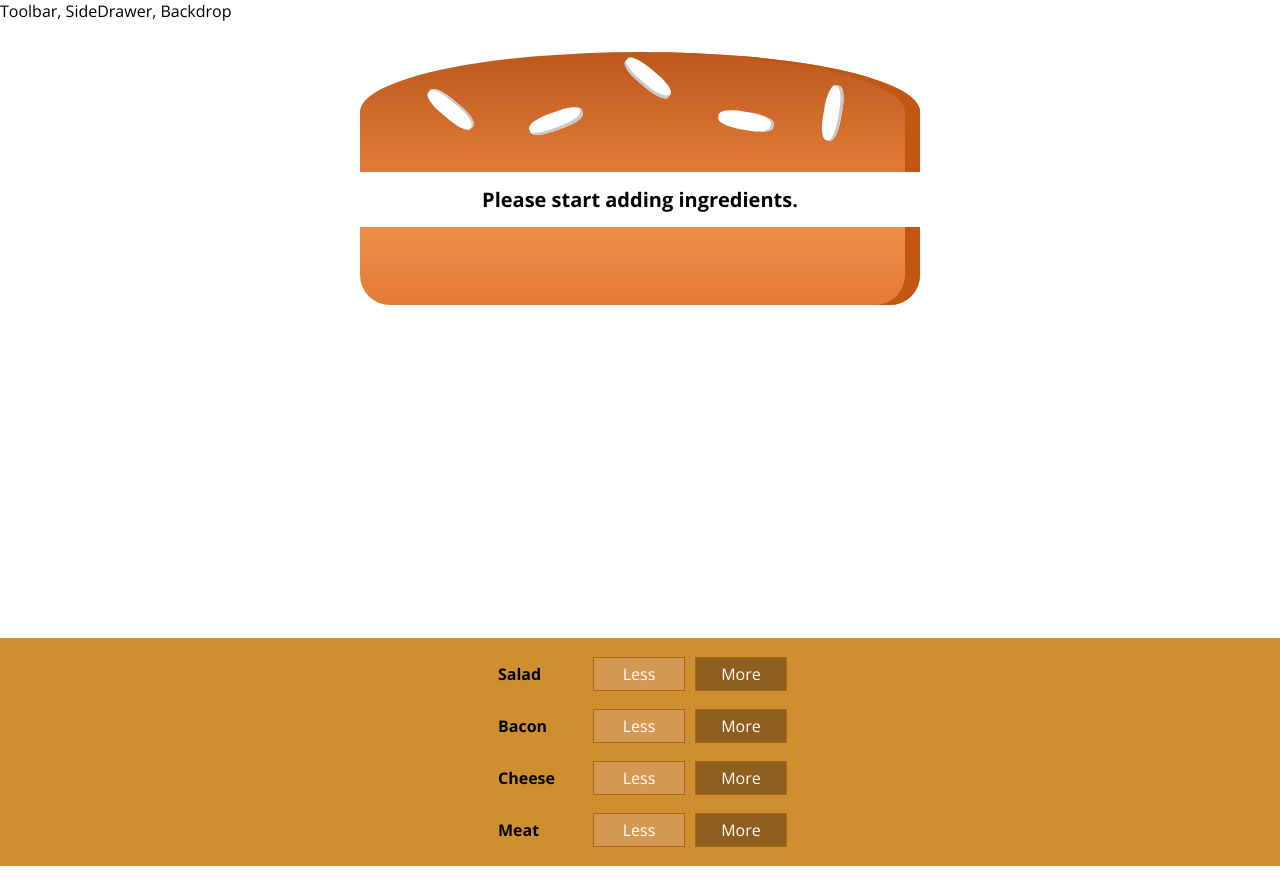
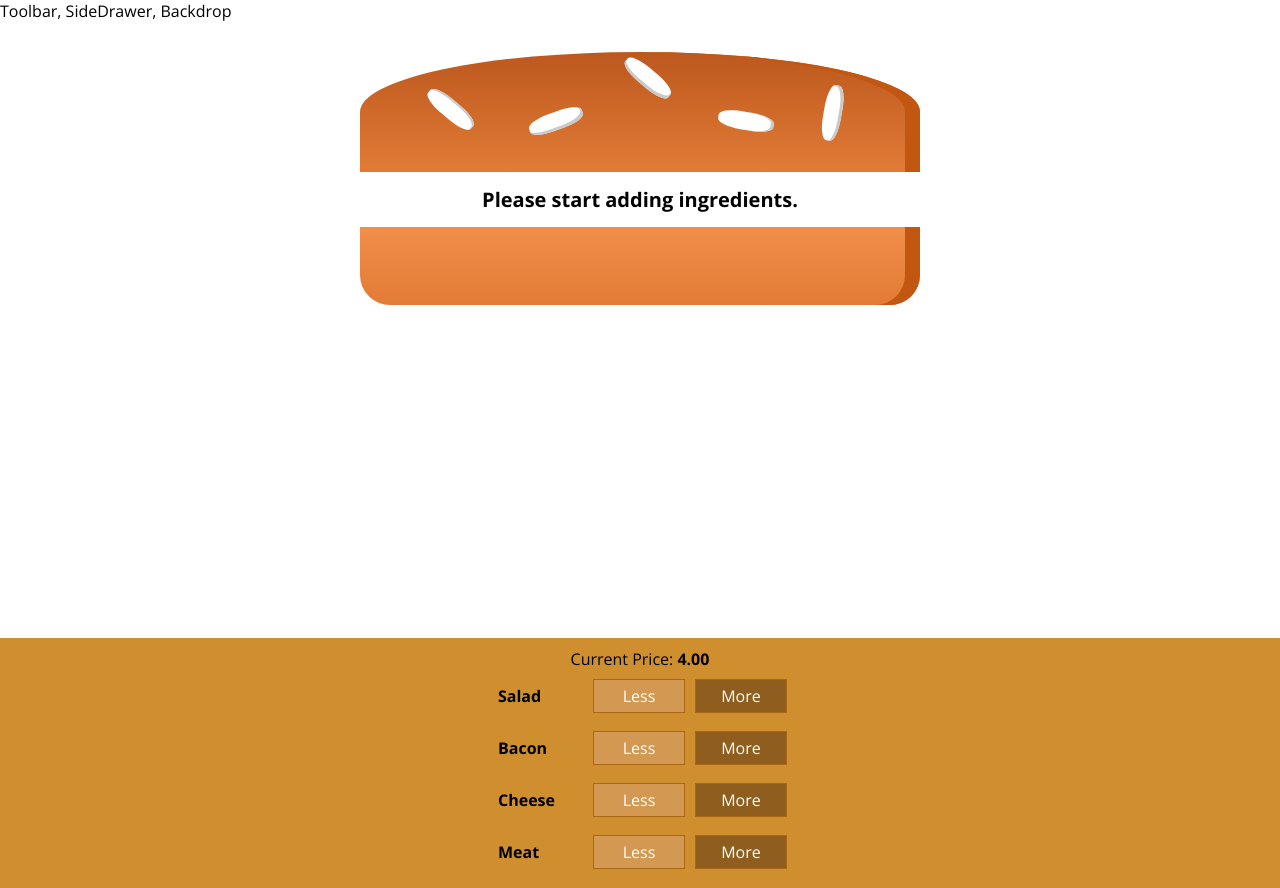
Before and after one commit to chsdwn/the-burger, a React (Create React App) app: page / in a window 1280 px wide. Before the commit the page ends 866 px from the top, so only its background shows below. Built offline with nearby package versions, Linux system fonts and the light colour scheme.

Commit message:
Displaying and Updating the Burger Price.

```diff
--- a/src/components/Burger/BuildControls/BuildControls.js
+++ b/src/components/Burger/BuildControls/BuildControls.js
@@ -12,6 +12,7 @@
 
 const buildControls = (props) => (
   <div className={classes.BuildControls}>
+    <p>Current Price: <strong>{props.price.toFixed(2)}</strong></p>
     {
       controls.map(control => (
         <BuildControl
--- a/src/containers/BurgerBuilder/BurgerBuilder.js
+++ b/src/containers/BurgerBuilder/BurgerBuilder.js
@@ -72,7 +72,8 @@
         <BuildControls
           ingredientAdded={this.addIngredientHandler}
           ingredientRemoved={this.removeIngredientHandler}
-          disabled={disableInfo} />
+          disabled={disableInfo}
+          price={this.state.totalPrice}/>
       </Aux>
     );
   }
```
